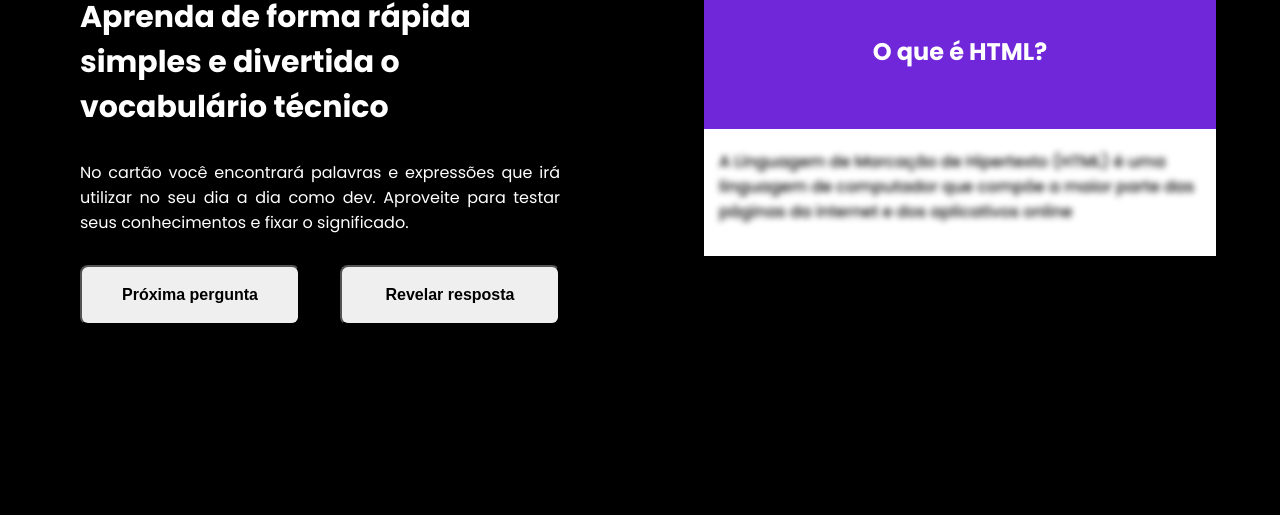
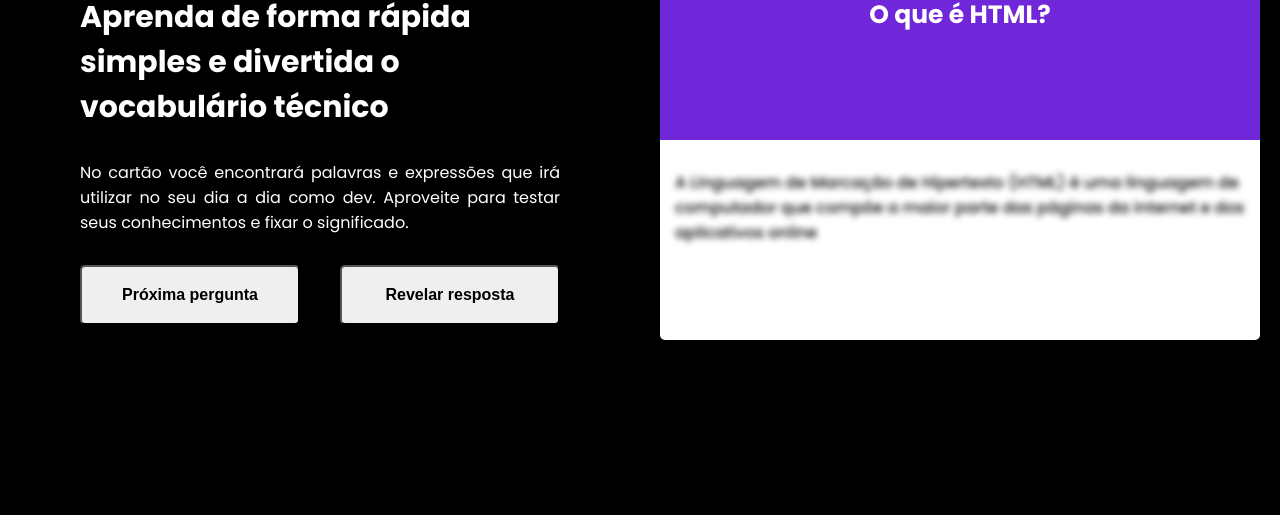
Before and after one commit to Arawns1/Quick-Staart, a plain HTML site: page index.html in a window 1280 px wide. Shown: the part 285-800 px from the top of the page. Drawn offline with Linux system fonts and the light colour scheme.

Commit message:
Aula 03 concluída
Card pronto, css e html completo. A próxima aula irá estruturar o JavaScript e finalizar o projeto

```diff
--- a/index.html
+++ b/index.html
@@ -34,11 +34,12 @@
       <!-- Container direita -->
             <div class="container centralizar">
               <div class="card">
-                <div class="card-pergunta">
-                  <h2> O que é HTML?</h2>
+                <div class="card-pergunta centralizar">
+                  <h2 class="card-titulo"> O que é HTML?</h2>
                 </div>
-                <div class="card-resposta" id="resposta">
+                <div class="card-resposta blur" id="resposta">
                   <p>A Linguagem de Marcação de Hipertexto (HTML) é uma linguagem de computador que compõe a maior parte das páginas da internet e dos aplicativos online</p>
+
                 </div>
               </div>
             </div>
@@ -59,7 +60,6 @@ function MostrarResposta(){
       card.style.filter = "blur(3px)";
       i = 0;
     }
-    console.log("clicou");
 
   }
 
--- a/style.css
+++ b/style.css
@@ -47,34 +47,38 @@ body{
 }
 
 
+
 .card {
   background-color: var(--white);
-  border-style: solid;
-  width: 80%;
-  height: 28.25rem;
-  border-radius: 0.875rem 0.875rem 0rem 0rem;
+  max-width: 60rem;
+  overflow: hidden;
 }
 
 .card-pergunta{
-  height: 55%;
-  font-weight: 700;
+  height: 25rem;
   color: var(--white);
   background-color: var(--purple);
-  display: flex;
-  align-items: center;
-  justify-content: center;
-  border-radius: 0.625rem 0.625rem 0rem 0rem;
 
+}
+.card-titulo{
+  font-size: 2.5rem;
+  font-weight: 700;
 }
 .card-resposta {
   color: var(--black);
-  padding: 2.0rem 1.5rem 2.5rem 1.5rem;
+  padding: 3rem 1.5rem;
   font-weight: 500;
+  min-height: 14rem ;
+}
+.card,
+.botao{
+  border-radius: 0.5rem;
 }
 
 #resposta {
   filter: blur(3px);
 }
+
 .botoes{
   display: flex;
   justify-content: space-between;
@@ -87,5 +91,5 @@ body{
   height: 6rem;
   font-size: 1.6rem;
   font-weight: 700;
-  border-radius: 0.8rem;
+
 }
```
